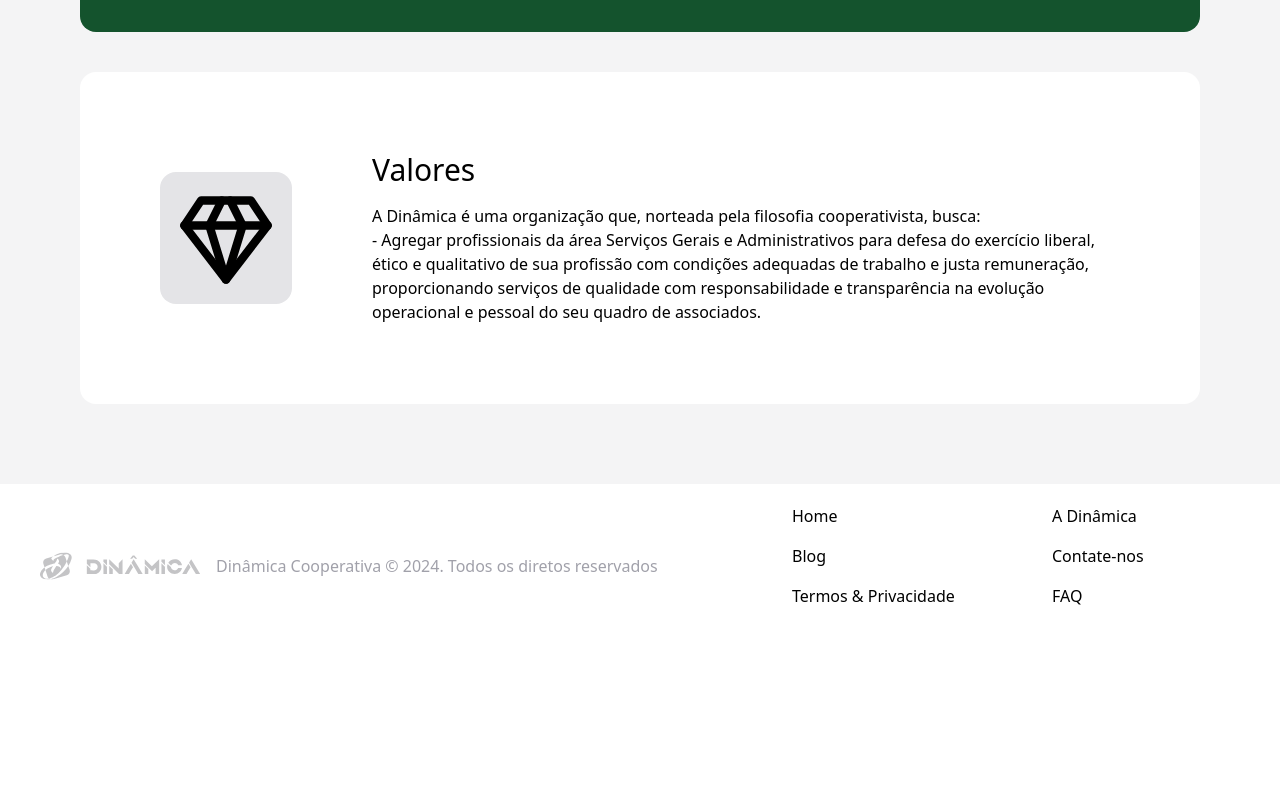
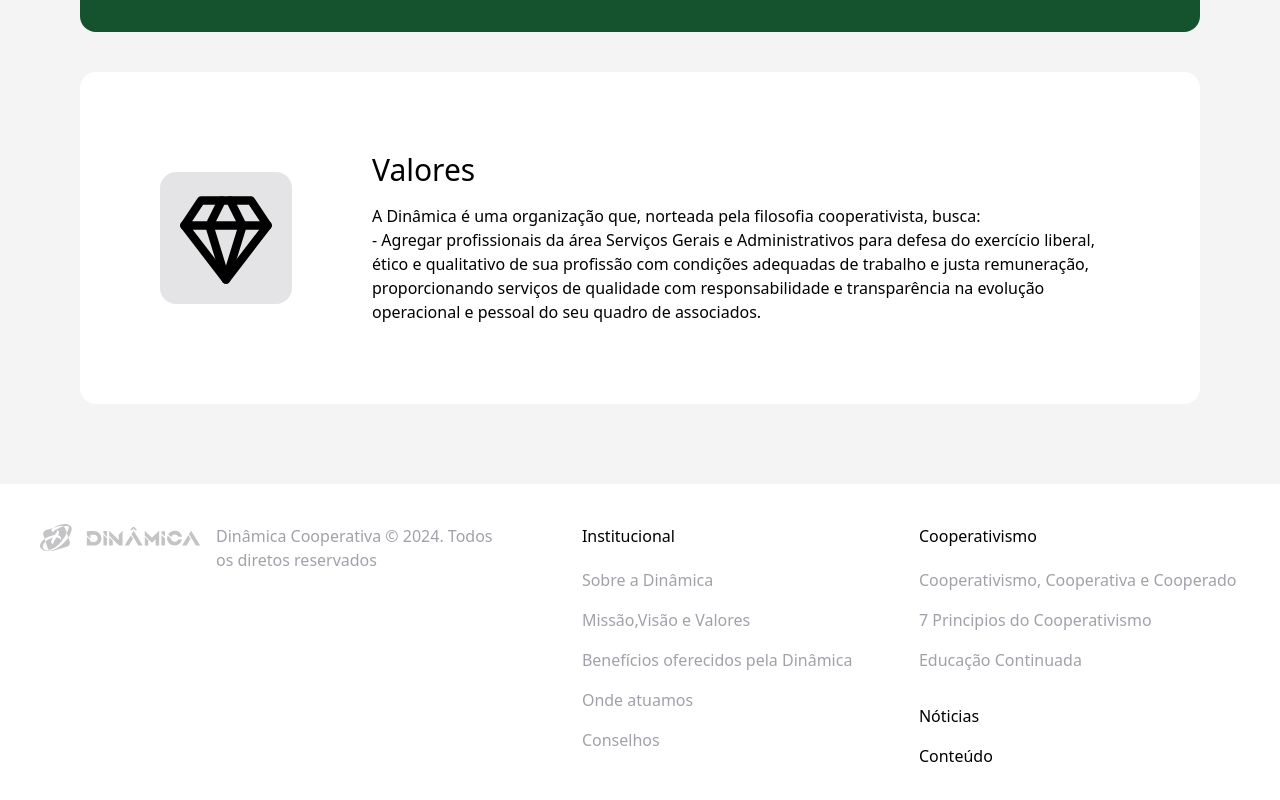
Before and after one commit to joaogg77br/dinamica, a React (Vite) app: page /mvv in a window 1280 px wide. Shown: the part 1072-1872 px from the top of the page. Before the commit the page ends 1720 px from the top, so only its background shows below. Built offline with nearby package versions, Linux system fonts and the light colour scheme.

Commit message:
terminando de refazer o Footer

```diff
--- a/src/components/Footer.jsx
+++ b/src/components/Footer.jsx
@@ -1,23 +1,43 @@
 import { Link } from "react-router-dom";
 import LogoGray from '../assets/LogoGray.svg'
+import { ListCollapse } from "lucide-react";
 
 
-export default function Footer(){
-    return(
+export default function Footer() {
+    return (
 
         <footer className="sm:flex sm:justify-between">
-            <div className="flex sm:items-center  sm:gap-4 flex-col text-zinc-400 sm:flex-row p-10">
-                <img src={LogoGray} alt="" className="h-20 w-40"/>
+            <div className="flex sm:items-start  sm:gap-4 flex-col text-zinc-400 sm:flex-row p-10">
+                <img src={LogoGray} alt="" className="w-40" />
                 <p>Dinâmica Cooperativa © 2024. Todos os diretos reservados</p>
             </div>
-            <ul className="grid grid-cols-1 sm:grid-cols-2 pl-2 gap-5 mt-5 duration-300 sm:gap-4 w-2/5 mb-10">
-                <li className="relative pl-4 cursor-pointer duration-300 hover:text-orange-500 hover:right-4 hover:font-bold hover:underline"><Link to={"/"}>Home</Link></li>
-                <li className="relative pl-4 cursor-pointer duration-300 hover:text-orange-500 hover:right-4 hover:font-bold hover:underline"><Link to={"/dinamica"}>A Dinâmica</Link></li>
-                <li className="relative pl-4 cursor-pointer duration-300 hover:text-orange-500 hover:right-4 hover:font-bold hover:underline">Blog</li>
-                <li className="relative pl-4 cursor-pointer duration-300 hover:text-orange-500 hover:right-4 hover:font-bold hover:underline">Contate-nos</li>
-                <li className="relative pl-4 cursor-pointer duration-300 hover:text-orange-500 hover:right-4 hover:font-bold hover:underline">Termos & Privacidade</li>
-                <li className="relative pl-4 cursor-pointer duration-300 hover:text-orange-500 hover:right-4 hover:font-bold hover:underline">FAQ</li>
-            </ul>
+
+            <main className="grid grid-cols-2 p-10 gap-4 lg:w-3/4">
+                <div classsName="">
+                    <h1 className="font-medium">Institucional</h1>
+                    <ul className="grid gap-5 text-start grid-cols-1 mt-5 duration-300 sm:gap-4 w-full mb-10 text-zinc-400">
+                        <li className="hover:text-orange-500"><Link to="/dinamica">Sobre a Dinâmica</Link></li>
+                        <li className="hover:text-orange-500"><Link to="/mvv">Missão,Visão e Valores</Link></li>
+                        <li className="hover:text-orange-500"><Link to="/beneficios">Benefícios oferecidos pela Dinâmica</Link></li>
+                        <li className="hover:text-orange-500"><Link to="/area de atuacao">Onde atuamos</Link></li>
+                        <li className="hover:text-orange-500"><Link to="/conselhos">Conselhos</Link></li>
+                    </ul>
+                </div>
+
+                <div classsName="">
+                    <h1 className="font-medium">Cooperativismo</h1>
+                    <ul className="grid gap-5 text-start grid-cols-1 mt-5 duration-300 sm:gap-4 w-full mb-10 text-zinc-400">
+                        <li className="hover:text-orange-500"><Link to="/cooperativismo">Cooperativismo, Cooperativa e Cooperado</Link></li>
+                        <li className="hover:text-orange-500"><Link to="/principios">7 Principios do Cooperativismo</Link></li>
+                        <li className="hover:text-orange-500"><Link to="/beneficios">Educação Continuada</Link></li>
+                        <li className="font-medium text-black hidden lg:block mt-4"><Link to="/noticias">Nóticias</Link></li>
+                        <li className="font-medium text-black hidden lg:block"><Link to="/">Conteúdo</Link></li>
+                    </ul>
+                </div>
+
+                <h1 className="font-medium lg:hidden"><Link to="/noticias">Nóticias</Link></h1>
+                <h1 className="font-medium lg:hidden"><Link to="/">Conteúdo</Link></h1>
+            </main>
         </footer>
     )
 }
--- a/src/main.jsx
+++ b/src/main.jsx
@@ -56,6 +56,10 @@
   {
     path:"/principios",
     element:<Principios/>
+  },
+  {
+    path:"/educação continuada",
+    element:<Principios/>
   }
 
 
--- a/src/pages/Principios.jsx
+++ b/src/pages/Principios.jsx
@@ -12,7 +12,7 @@
 export default function Principios() {
     return (
         <>
-            <div>
+            <div className="sm:px-10 lg:px-20">
                 <Header />
                 <Info Title={"7 Príncipios do Cooperativismo"} />
             </div>
@@ -21,7 +21,7 @@
                     <div className="">
                         <div className="flex justify-center p-2 bg-orange-500 rounded-t-2xl w-16  text-white">1</div>
                         <div className="flex rounded-tr-2xl rounded-bl-2xl bg-white">
-                            <img src={Adesao} alt="" className="w-2/4 p-4" />
+                            <img src={Adesao} alt="" className="w-2/4" />
                             <p className="text-md p-8">Adesão Voluntária e Livre</p>
                         </div>
                     </div>
@@ -34,36 +34,36 @@
                     </div>
                     <div className="flex justify-end flex-col items-start">
                         <div className="flex justify-center p-4 bg-orange-500 w-16 text-white">3</div>
-                        <div className="flex text-2xl w-full rounded-tr-2xl rounded-bl-2xl p-4 bg-white">
-                            <img src={Pizza} alt="" className="w-2/4"/>
-                            <p className="text-md p-8 w-2/4">Participação Econômica dos Cooperados</p>
+                        <div className="flex w-full rounded-tr-2xl rounded-bl-2xl p-4 bg-white">
+                            <img src={Pizza} alt="" className="w-2/4" />
+                            <p className="text-md p-8 w-2/4 ">Participação Econômica dos Cooperados</p>
                         </div>
                     </div>
                     <div className="flex justify-end flex-col items-end">
                         <div className="flex justify-center p-4 bg-orange-500 w-16 text-white">4</div>
                         <div className="flex w-full rounded-tr-2xl rounded-bl-2xl p-4 bg-white">
-                            <img src={Card} alt="" className="w-2/4"/>
+                            <img src={Card} alt="" className="w-2/4" />
                             <p className="text-xl p-8 w-2/4">Autonomia e Independência</p>
                         </div>
                     </div>
                     <div className="flex justify-end flex-col items-start">
                         <div className="flex justify-center p-4 bg-orange-500 w-16 text-white">5</div>
                         <div className="flex w-full rounded-tr-2xl rounded-bl-2xl p-4 bg-white">
-                            <img src={Education} alt=""  className="w-2/4"/>
+                            <img src={Education} alt="" className="w-2/4" />
                             <p className="text-md p-8 w-2/4">Educação, Formação e Informação</p>
                         </div>
                     </div>
                     <div className="flex justify-end flex-col items-end">
                         <div className="flex justify-center p-4 bg-orange-500 w-16 text-white">6</div>
                         <div className="flex w-full rounded-tr-2xl rounded-bl-2xl p-4 bg-white">
-                            <img src={People} alt=""  className="w-2/4"/>
+                            <img src={People} alt="" className="w-2/4" />
                             <p className="text-md p-8 w-2/4">Intercoo-peração</p>
                         </div>
                     </div>
                     <div className="flex justify-end flex-col items-start">
                         <div className="flex justify-center p-4 bg-orange-500 w-16 text-white">7</div>
                         <div className="flex w-full rounded-tr-2xl rounded-bl-2xl p-4 bg-white">
-                            <img src={Community} alt="" className="w-2/4"/>
+                            <img src={Community} alt="" className="w-2/4" />
                             <p className="text-md p-8 w-2/4">Interesse Pela Comunidade</p>
                         </div>
                     </div>
```
